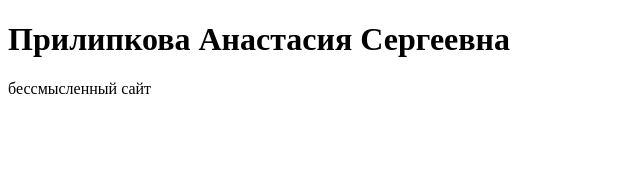
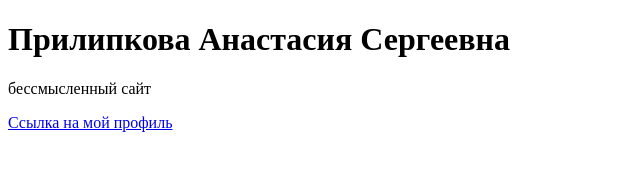
Before and after one commit to Freyja-all-the-same/mylab, a plain HTML site: page index.html in a window 1280 px wide. Shown: the whole page, without its empty margins (0-640 px from the left). Drawn offline with Linux system fonts and the light colour scheme.

Commit message:
Добавление ссылки на профиль.
Добавлен код на мой профиль в Цифровом университете АлтГУ.

```diff
--- a/index.html
+++ b/index.html
@@ -9,5 +9,6 @@
 <body>
     <h1>Прилипкова Анастасия Сергеевна</h1>
     <p>бессмысленный сайт</p>
+    <a href="https://portal.edu.asu.ru/user/profile.php?id=50164"> Ссылка на мой профиль </a>
 </body>
 </html>
```
